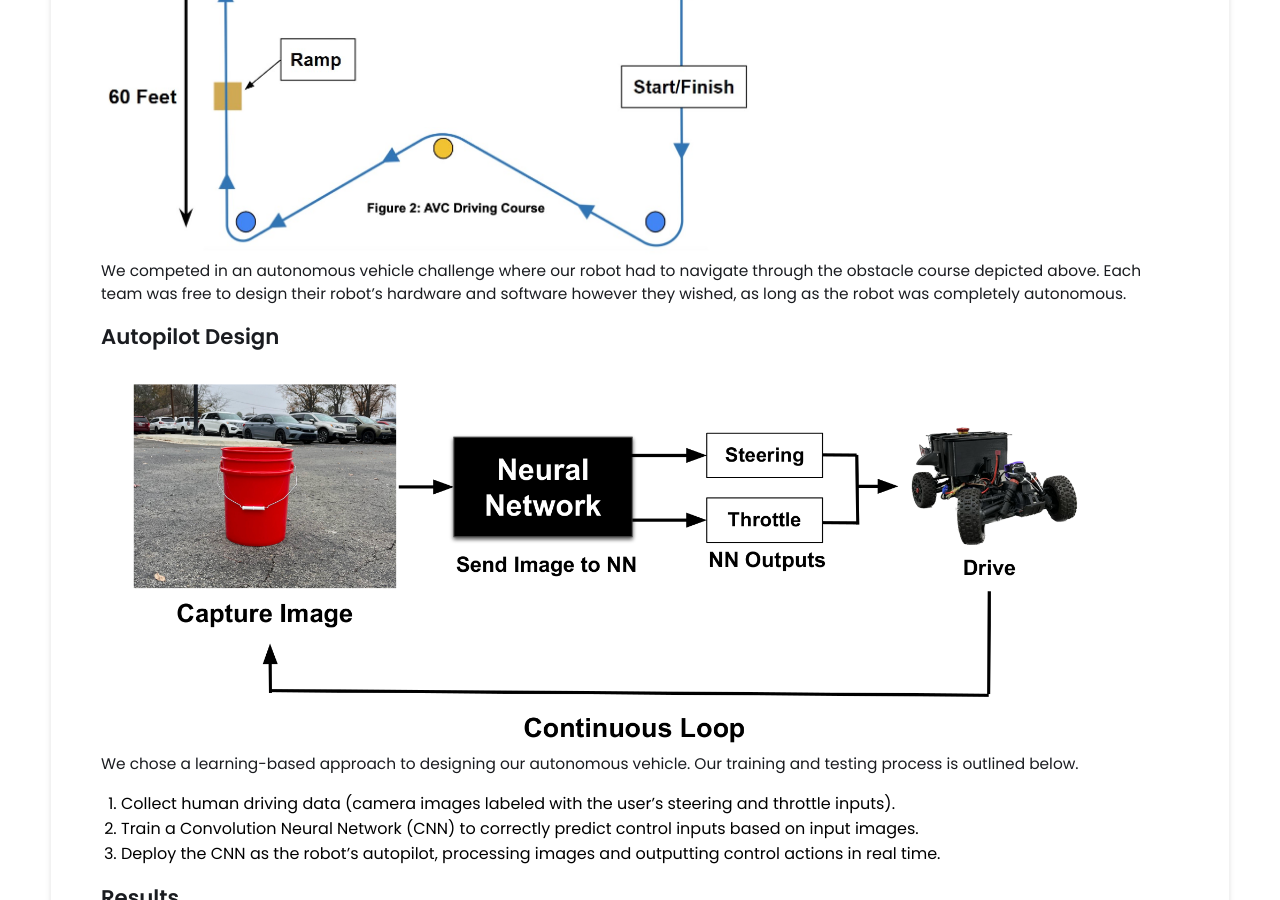
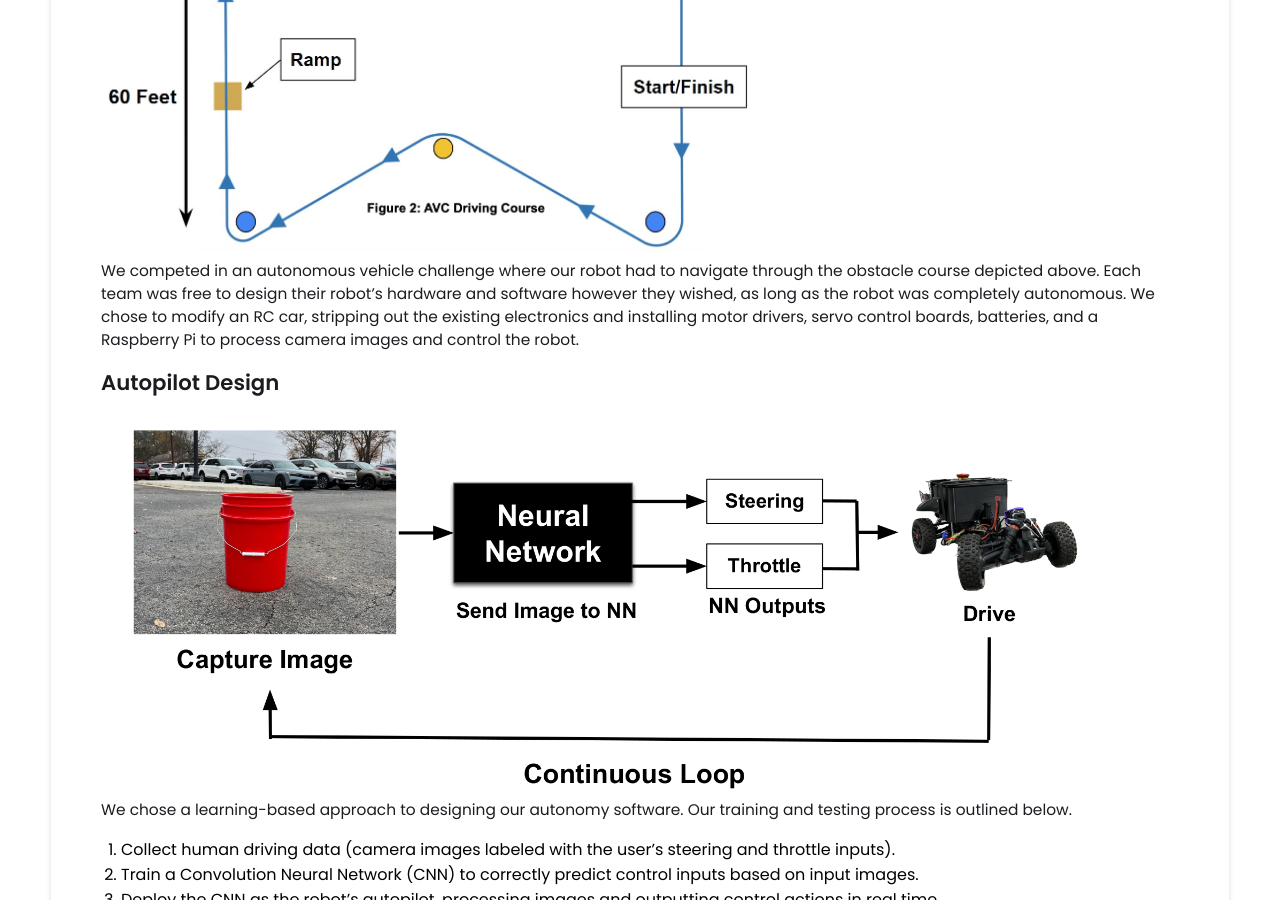
Before and after one commit to willward20/willward20.github.io, a Jekyll site: the page built from _projects/WHAM/index.md, in a window 1280 px wide and 900 px high, scrolled down 926 px. Built offline with Jekyll 4.4.1, drawn with Linux system fonts in a browser that asks for light colours.

Commit message:
Update index.md

```diff
--- a/_projects/WHAM/index.md
+++ b/_projects/WHAM/index.md
@@ -21,13 +21,16 @@ main-image: /wham-car.jpg
 We competed in an autonomous vehicle challenge where our robot had to
 navigate through the obstacle course depicted above. Each team was
 free to design their robot's hardware and software however they wished,
-as long as the robot was completely autonomous.
+as long as the robot was completely autonomous. We chose to modify an
+RC car, stripping out the existing electronics and installing
+motor drivers, servo control boards, batteries, and a Raspberry Pi
+to process camera images and control the robot.
 
 ## Autopilot Design
 
 {% include image-gallery.html images="autopilot-loop.png" height="400" %}
 
-We chose a learning-based approach to designing our autonomous vehicle. Our
+We chose a learning-based approach to designing our autonomy software. Our
 training and testing process is outlined below.
 1. Collect human driving data (camera images labeled with the user's steering and throttle inputs).
 2. Train a Convolution Neural Network (CNN) to correctly predict control inputs based on input images.
```
